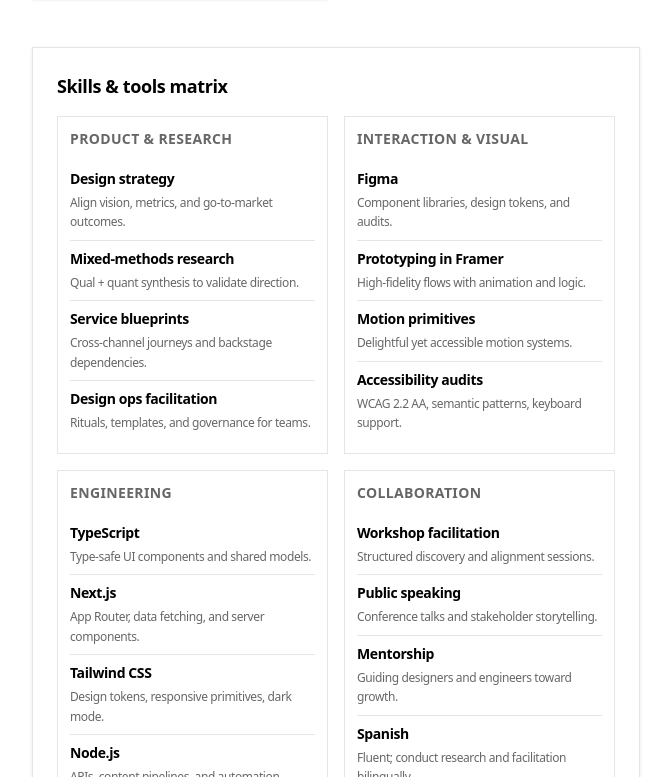
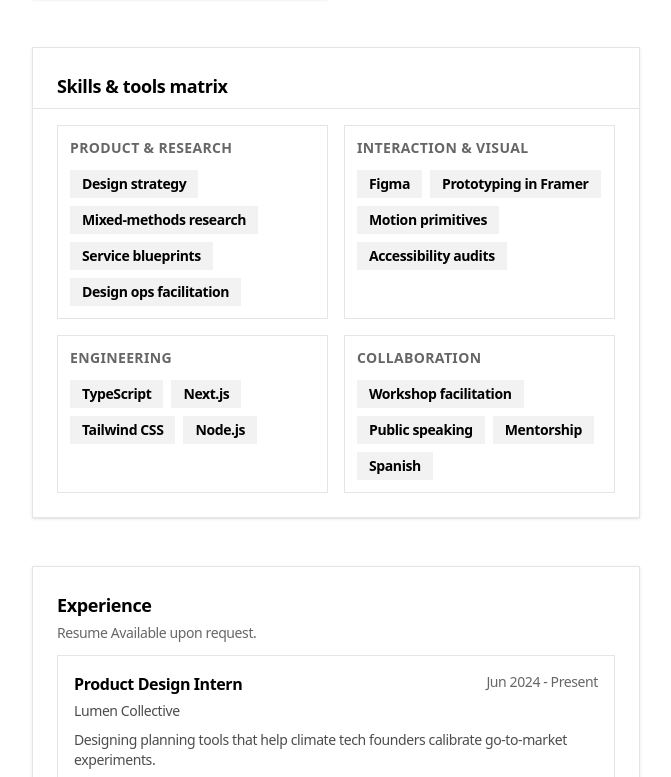
Before and after one commit to danlitvak/daniel_litvak, a Next.js app: page / in a window 1280 px wide. Shown: the part 1863-2640 px from the top of the page, without its empty margins (304-975 px from the left). Built offline with nearby package versions, Linux system fonts and the light colour scheme.

Commit message:
Streamline skills matrix layout

```diff
--- a/app/data.ts
+++ b/app/data.ts
@@ -146,7 +146,6 @@
 
 type Skill = {
   name: string
-  depth?: string
 }
 
 type SkillGroup = {
@@ -158,37 +157,37 @@
   {
     category: 'Product & Research',
     items: [
-      { name: 'Design strategy', depth: 'Align vision, metrics, and go-to-market outcomes.' },
-      { name: 'Mixed-methods research', depth: 'Qual + quant synthesis to validate direction.' },
-      { name: 'Service blueprints', depth: 'Cross-channel journeys and backstage dependencies.' },
-      { name: 'Design ops facilitation', depth: 'Rituals, templates, and governance for teams.' },
+      { name: 'Design strategy' },
+      { name: 'Mixed-methods research' },
+      { name: 'Service blueprints' },
+      { name: 'Design ops facilitation' },
     ],
   },
   {
     category: 'Interaction & Visual',
     items: [
-      { name: 'Figma', depth: 'Component libraries, design tokens, and audits.' },
-      { name: 'Prototyping in Framer', depth: 'High-fidelity flows with animation and logic.' },
-      { name: 'Motion primitives', depth: 'Delightful yet accessible motion systems.' },
-      { name: 'Accessibility audits', depth: 'WCAG 2.2 AA, semantic patterns, keyboard support.' },
+      { name: 'Figma' },
+      { name: 'Prototyping in Framer' },
+      { name: 'Motion primitives' },
+      { name: 'Accessibility audits' },
     ],
   },
   {
     category: 'Engineering',
     items: [
-      { name: 'TypeScript', depth: 'Type-safe UI components and shared models.' },
-      { name: 'Next.js', depth: 'App Router, data fetching, and server components.' },
-      { name: 'Tailwind CSS', depth: 'Design tokens, responsive primitives, dark mode.' },
-      { name: 'Node.js', depth: 'APIs, content pipelines, and automation scripts.' },
+      { name: 'TypeScript' },
+      { name: 'Next.js' },
+      { name: 'Tailwind CSS' },
+      { name: 'Node.js' },
     ],
   },
   {
     category: 'Collaboration',
     items: [
-      { name: 'Workshop facilitation', depth: 'Structured discovery and alignment sessions.' },
-      { name: 'Public speaking', depth: 'Conference talks and stakeholder storytelling.' },
-      { name: 'Mentorship', depth: 'Guiding designers and engineers toward growth.' },
-      { name: 'Spanish', depth: 'Fluent; conduct research and facilitation bilingually.' },
+      { name: 'Workshop facilitation' },
+      { name: 'Public speaking' },
+      { name: 'Mentorship' },
+      { name: 'Spanish' },
     ],
   },
 ]
--- a/app/page.tsx
+++ b/app/page.tsx
@@ -219,9 +219,8 @@
         transition={TRANSITION_SECTION}
         className="rounded-none border border-black/10 bg-white p-6 shadow-sm dark:border-white/10 dark:bg-white/5"
       >
-        <h2 className="mb-4 text-lg font-semibold text-black dark:text-white">
-          Skills & tools matrix
-        </h2>
+        <h2 className="text-lg font-semibold text-black dark:text-white">Skills & tools matrix</h2>
+        <div className="-mx-6 mb-4 mt-2 h-px bg-black/10 dark:bg-white/15" />
         <div className="grid gap-4 lg:grid-cols-2">
           {SKILL_GROUPS.map((group) => (
             <div
@@ -231,19 +230,14 @@
               <h3 className="text-sm font-semibold uppercase tracking-wide text-black/60 dark:text-white/60">
                 {group.category}
               </h3>
-              <div className="mt-3 divide-y divide-black/10 text-sm dark:divide-white/10">
+              <div className="mt-3 flex flex-wrap gap-2 text-sm text-black/80 dark:text-white/80">
                 {group.items.map((item) => (
-                  <div
+                  <span
                     key={item.name}
-                    className="py-2 text-black/80 dark:text-white/80"
+                    className="rounded-none bg-black/5 px-3 py-1 font-semibold text-black dark:bg-white/10 dark:text-white"
                   >
-                    <div className="space-y-1">
-                      <div className="font-semibold text-black dark:text-white">{item.name}</div>
-                      {item.depth && (
-                        <p className="text-xs leading-relaxed text-black/60 dark:text-white/60">{item.depth}</p>
-                      )}
-                    </div>
-                  </div>
+                    {item.name}
+                  </span>
                 ))}
               </div>
             </div>
```
